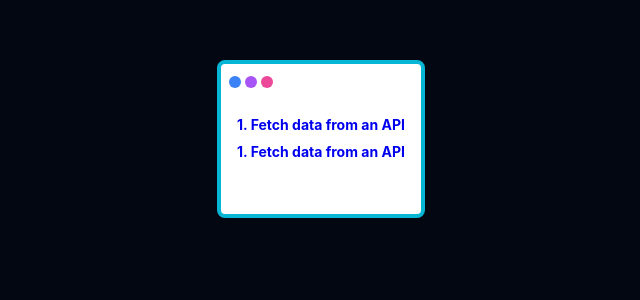
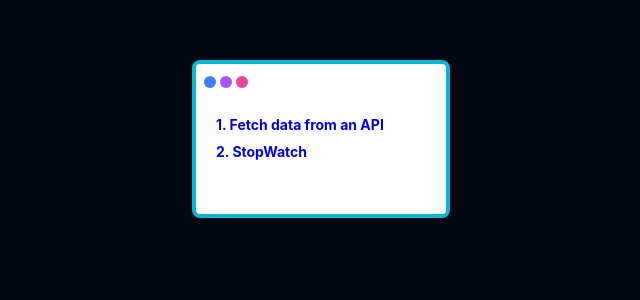
Before and after one commit to im-shikha/reactjs-machine-coding, a React (Create React App) app in the folder fetch-data-from-an-api/: page / in a window 1280 px wide. Shown: the top 300 px of the page, without its empty margins (319-959 px from the left). Built offline with nearby package versions, Linux system fonts and the light colour scheme.

Commit message:
init stopwatch

```diff
--- a/fetch-data-from-an-api/src/App.css
+++ b/fetch-data-from-an-api/src/App.css
@@ -7,7 +7,7 @@
 }
 
 .main-container {
-  width: 200px;
+  width: 250px;
   height: 150px;
   border-radius: 8px;
   background-color: white;
@@ -62,15 +62,16 @@
 
 .q-link {
   display: block;
-  text-align: center;
+  text-align: left;
   text-decoration: none;
   font-size: 14px;
   font-weight: bold;
-  margin: 10px 0px;
+  margin: 10px 20px;
 }
 
 .q-link:hover {
   text-decoration: underline;
+  color: red;
 }
 
 /* UserCard.js */
--- a/fetch-data-from-an-api/src/App.js
+++ b/fetch-data-from-an-api/src/App.js
@@ -9,6 +9,7 @@ const App = () => {
       <Routes>
         <Route path="/" element={<Main />} />
         <Route path="/fetch-api" element={<FetchApi />} />
+        <Route path="/stopwatch" element={<FetchApi />} />
       </Routes>
     </BrowserRouter>
   );
--- a/fetch-data-from-an-api/src/components/main/Main.js
+++ b/fetch-data-from-an-api/src/components/main/Main.js
@@ -25,8 +25,8 @@ const Main = () => {
               </Link>
             </li>
             <li>
-              <Link className="q-link" to="/fetch-api">
-                1. Fetch data from an API
+              <Link className="q-link" to="/stopwatch">
+                2. StopWatch
               </Link>
             </li>
           </ul>
```
